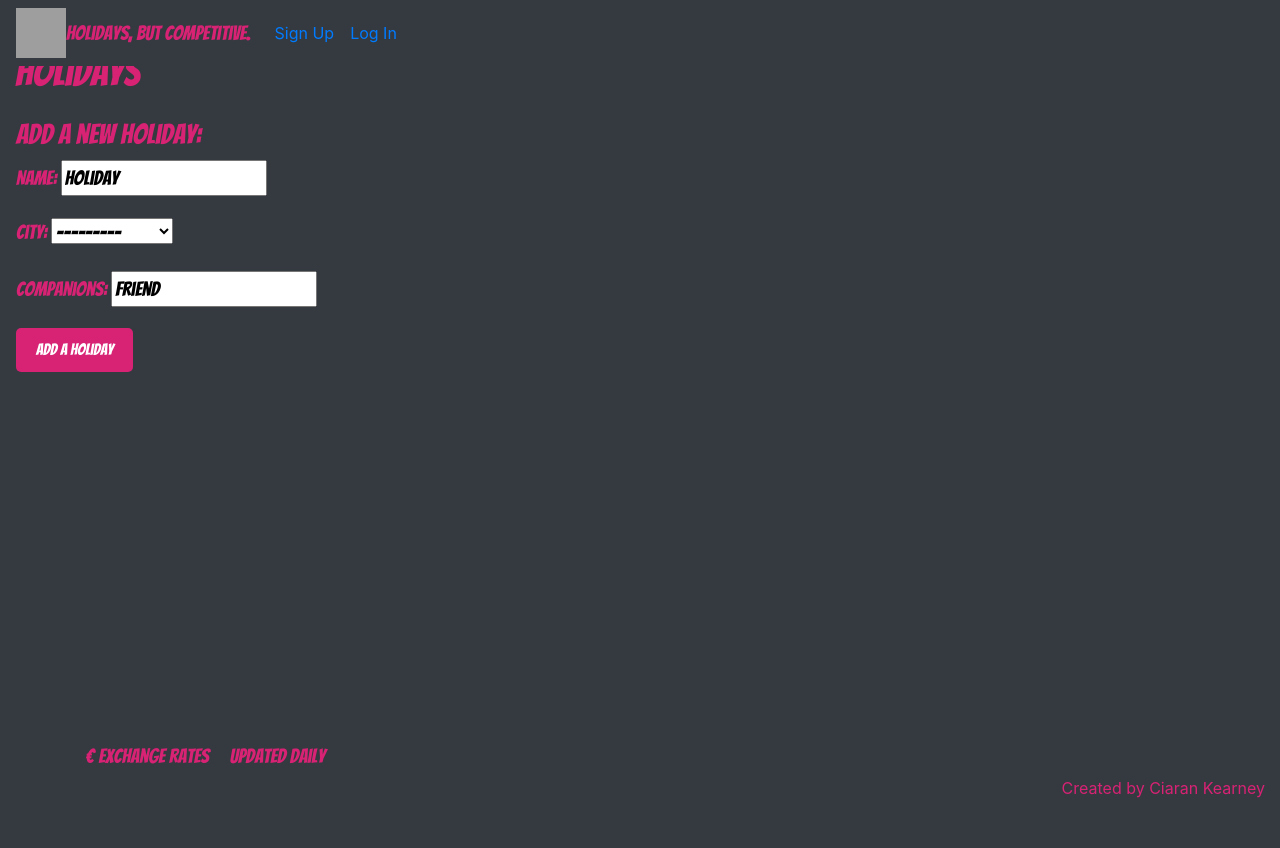
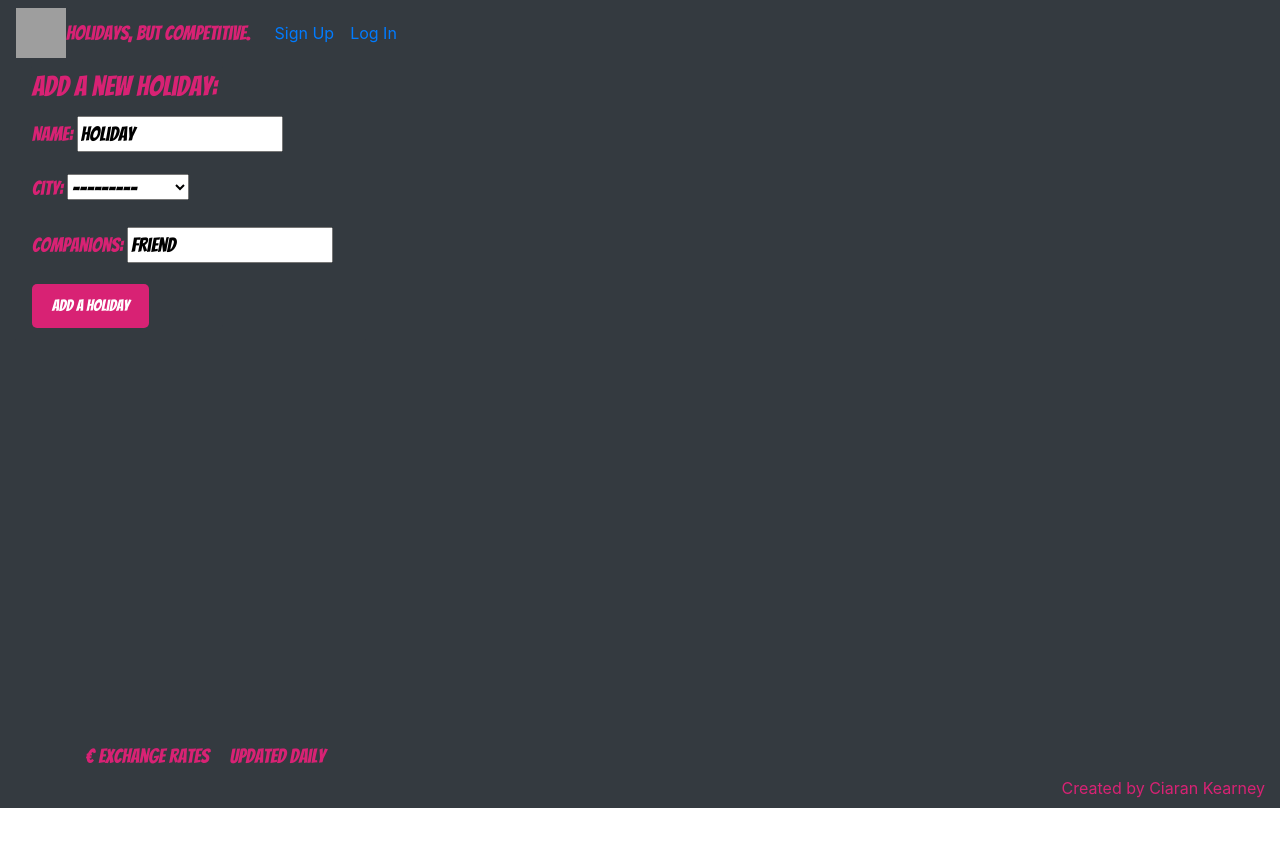
Before and after one commit to kearmododragon/final-project, a Django app: template main_app/templates/holidays/index.html in a window 1280 px wide. Shown: the top 848 px of the page. Run offline with Django 4.2, Linux system fonts and the light colour scheme; the template is opened without the code that fills it: values that come from a table or form of the project are taken from there, others are empty; data comes from the database, SQL or seed files in the repository; some libraries are stand-ins or nearby versions; some web fonts are replaced; grey boxes are pictures that could not be loaded.

Commit message:
holiday form/add holiday

```diff
--- a/main_app/templates/holidays/index.html
+++ b/main_app/templates/holidays/index.html
@@ -1,21 +1,24 @@
 {% extends 'base.html' %}
 {% block content %}
 {% load static %}
-
-<h1 class="mt-5 bg-dark" style="color: #d82274; font-family: 'Bangers', cursive;">Holidays</h1>
-
 <div class="row">
   <div class="col-md-8 my-2 d-flex align-items-stretch">
     <div class="card align-items-stretch bg-dark border-dark">
       <span class="navbar-brand mb-0 h1" style="color: #d82274; font-family: 'Bangers', cursive;">
         <h3>Add a new holiday:</h3>
-        <form action="{% url 'add_holiday' %}" method="POST" class="my-form">
-          <form>
-            {% csrf_token %}
-            {{ holiday_form.as_p }}
-            <input type="submit" class="btn" value="Add a holiday">
-          </form>
-          </form>
+        <div class="col-md-8 my-2 d-flex align-items-stretch">
+          <div class="card align-items-stretch bg-dark border-dark">
+            <span class="navbar-brand mb-0 h1" style="color: #d82274; font-family: 'Bangers', cursive;">
+              <h3>Add a new holiday:</h3>
+            </span>
+            <form action="{% url 'add_holiday' %}" method="POST" class="my-form">
+              {% csrf_token %}
+              {{ holiday_form.as_p }}
+              <input type="submit" class="btn" value="Add a holiday">
+            </form>
+          </div>
+        </div>
+
       </span>
     </div>
   </div>
```
